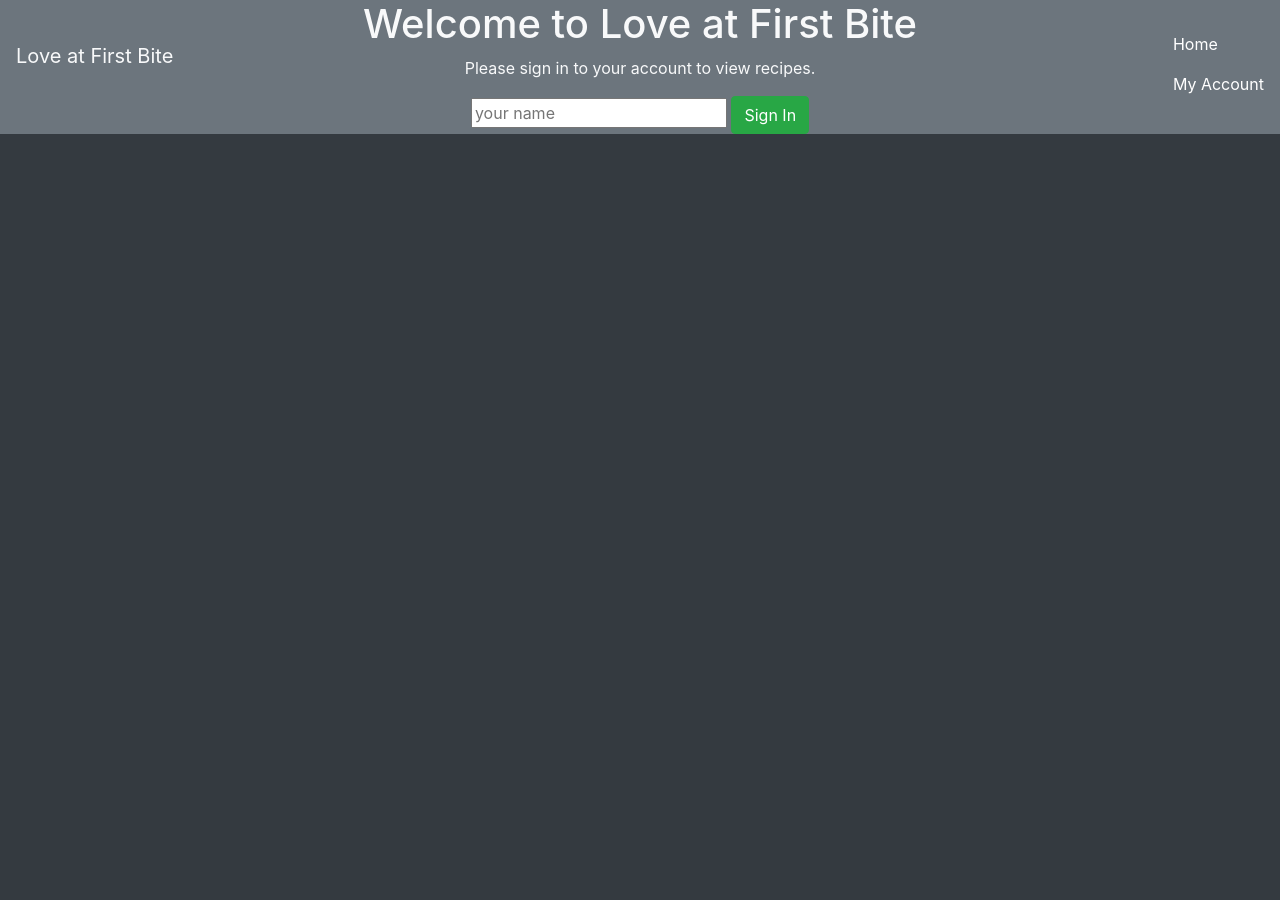
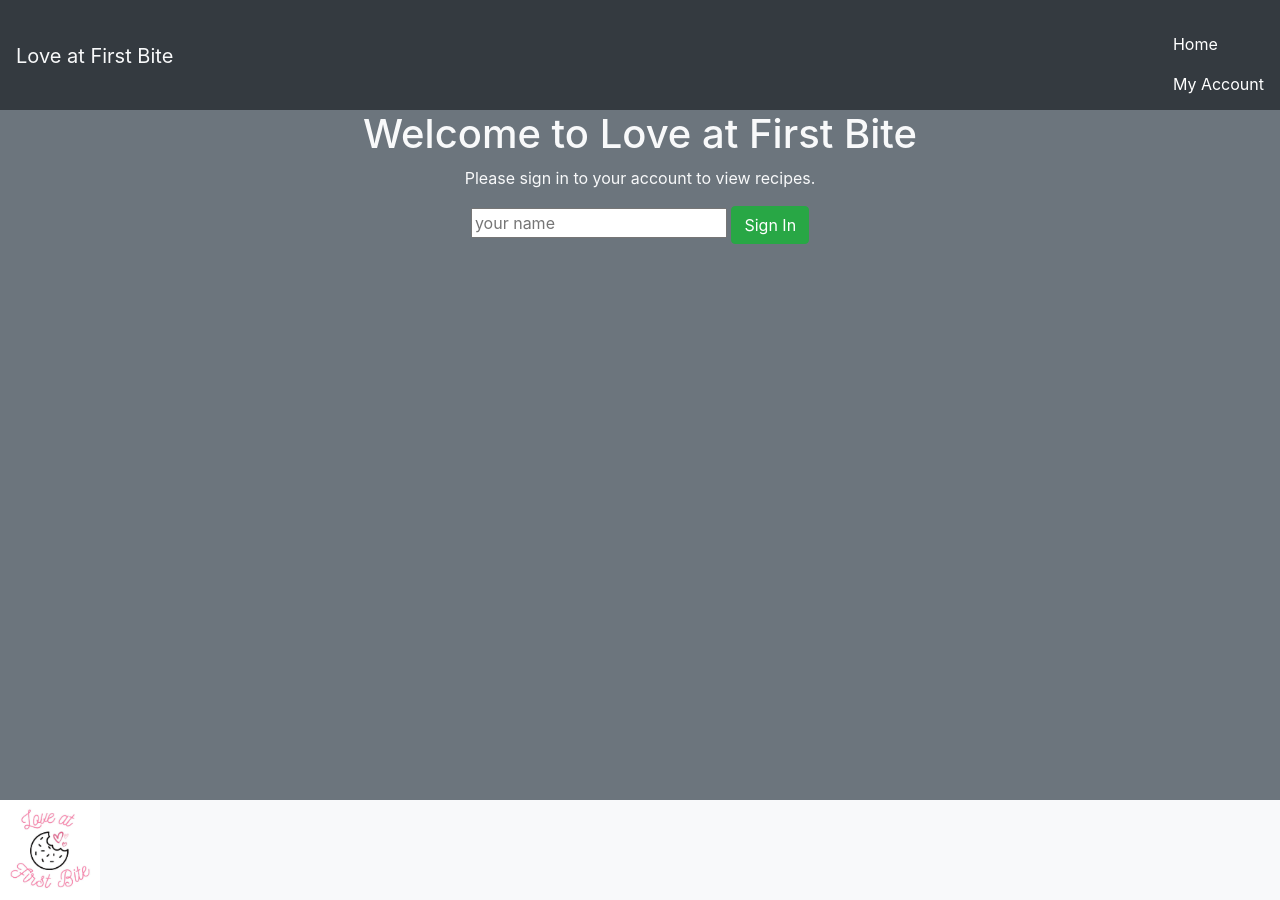
Before and after one commit to kaiyastone/startup, a plain HTML site: page login.html in a window 1280 px wide. Before the commit the page ends 800 px from the top, so only its background shows below. Drawn offline with nearby package versions, Linux system fonts and the light colour scheme.

Commit message:
css file started, login page worked on

```diff
--- a/login.html
+++ b/login.html
@@ -3,13 +3,17 @@
     <head>
         <meta charset="UTF-8" />
         <meta name="viewport" content="width=device-width, initial-scale=1.0" />
+        <title>Love at First Bite</title>
+        <link rel="icon" href="LAFB.jpg"/>
 
+        <link rel="stylesheet" href="main.css" />
         <link
         rel="stylesheet"
         href="https://cdn.jsdelivr.net/npm/bootstrap@4.3.1/dist/css/bootstrap.min.css"
         integrity="sha384-ggOyR0iXCbMQv3Xipma34MD+dH/1fQ784/j6cY/iJTQUOhcWr7x9JvoRxT2MZw1T"
         crossorigin="anonymous"/>
     </head>
+
     <body class="bg-dark text-light">
         <header class="container-fluid">
             <nav class="navbar fixed-top navbar-dark">
@@ -23,6 +27,7 @@
                     </li>
                 </menu>
             </nav>
+
         </header>
 
         <main class="container-fluid bg-secondary text-center">
@@ -34,11 +39,14 @@
                     <button type="button" class="btn btn-success">Sign In</button>
                 </form>
             </div>
+
         </main>
-        <footer class="bg-dark text-dark text-muted">
-            <div class="container-fluid">
-                <a class="text-reset" href=""
-            </div>
+        <footer class="bg-light text-dark text-muted">
+            <span>
+                <img src="LAFB.jpg" alt="LAFB Logo" class="center"
+                    width="100px"
+                    height="100px"/>
+            </span>
         </footer>
     </body>
 </html>
--- /dev/null
+++ b/main.css
@@ -0,0 +1,21 @@
+body {
+    display: flex;
+    flex-direction: column;
+    min-width: 375px;
+}
+
+header{
+    flex: 0 110px;
+}
+
+main {
+    flex: 1 calc(100vh - 110px);
+    display: flex;
+    flex-direction: column;
+    align-items: center;
+    justify-content: space-around;
+}
+
+footer {
+    flex: 0 50px;
+}
```
